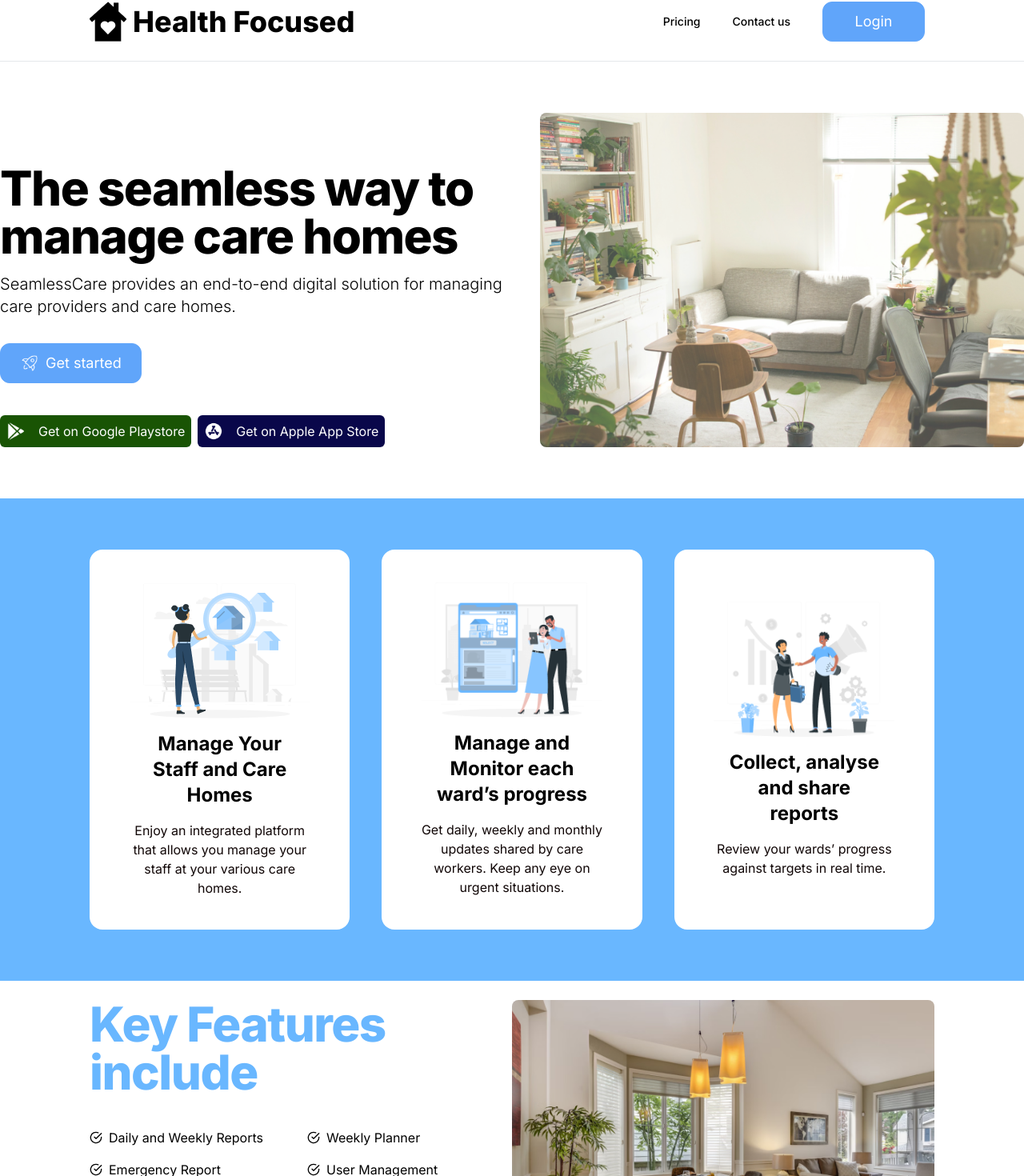
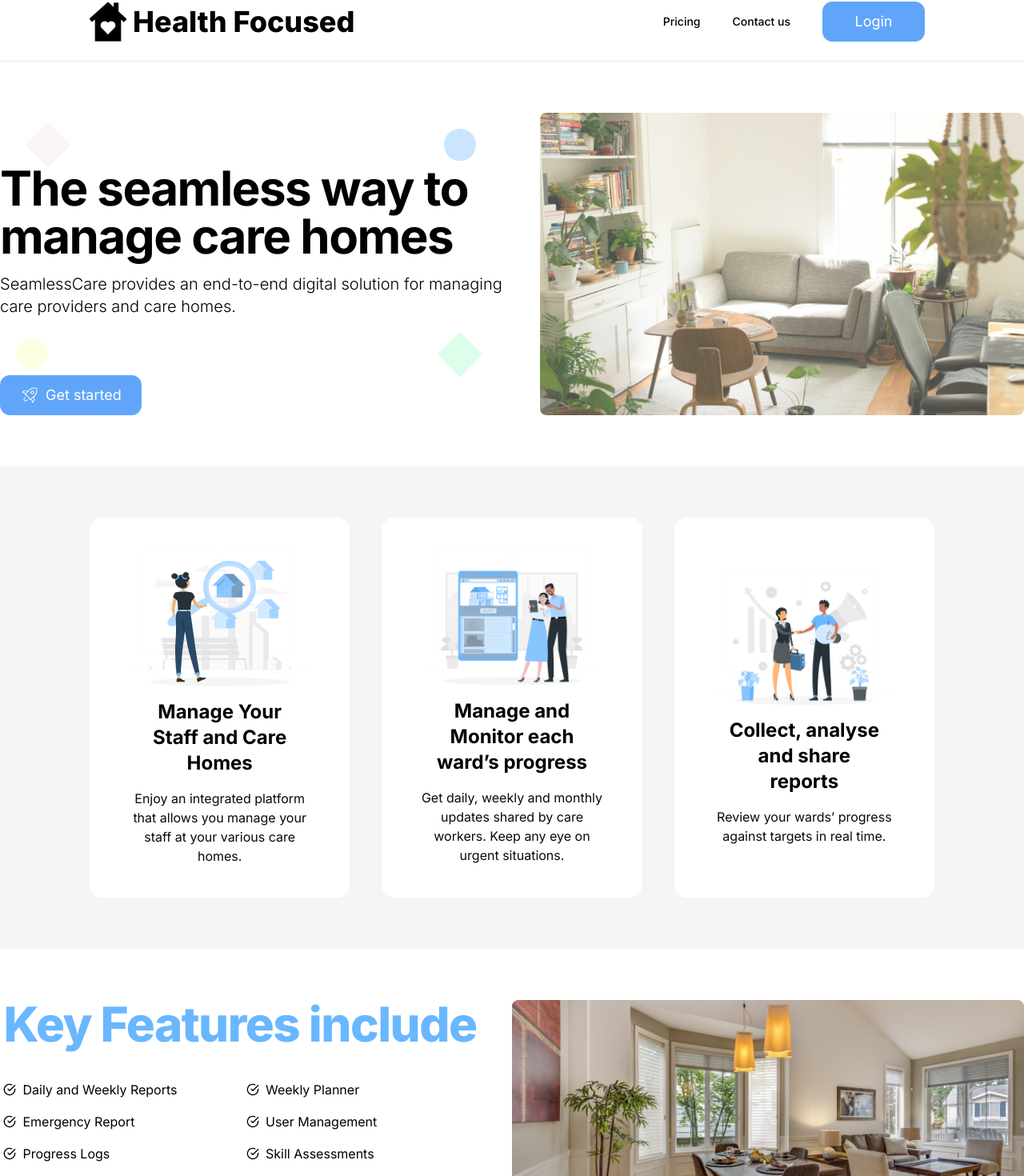
Before and after one commit to Dekatron322/health-focused, a Next.js app: page / in a window 1280 px wide. Shown: the part 22-1492 px from the top of the page at 80% size. Built offline with nearby package versions, Linux system fonts and the light colour scheme.

Commit message:
home page

```diff
--- a/app/page.tsx
+++ b/app/page.tsx
@@ -29,30 +29,36 @@
       <section className="">
         <Navbar />
         <div className="mx-auto flex max-w-screen-xl justify-between max-md:flex-col-reverse md:gap-10   md:py-8  lg:py-16">
-          <div className="mx-auto place-self-center max-md:px-3">
-            <h1 className="mb-4 mt-16 max-w-2xl text-4xl font-extrabold leading-none tracking-tight dark:text-[red] md:text-5xl xl:text-6xl">
+          <div className="relative mx-auto place-self-center max-md:px-3">
+            <h1 className="mb-4 mt-16 max-w-2xl text-4xl font-bold leading-none tracking-tight dark:text-[red] md:text-5xl xl:text-6xl">
               The seamless way to manage care homes
             </h1>
-            <p className="mb-6 max-w-2xl font-light  md:text-base lg:mb-8 lg:text-xl">
+            <p className="mb-6 max-w-2xl font-light md:text-base lg:mb-8 lg:text-xl">
               SeamlessCare provides an end-to-end digital solution for managing care providers and care homes.
             </p>
-            <Button href="/signin" className="mr-3 gap-2">
-              <Image className="max-md:hidden" src="/hugeicons_start-up-02.png" width={24} height={24} alt="smup" />
+            <Button href="/signin" className=" mt-10 gap-2">
+              <Image src="/hugeicons_start-up-02.png" width={24} height={24} alt="smup" />
               Get started
             </Button>
-            <div className="mt-10 flex gap-2 max-md:mb-4">
-              <div className="flex flex-row gap-4 rounded-md bg-[#195404] p-2">
-                <Image className="" src="/ion_logo-google-playstore.png" width={24} height={24} alt="smup" />
-                <Link className="text-[#ffffff]" href="/signin">
-                  Get on Google Playstore
-                </Link>
-              </div>
-              <div className="flex flex-row gap-4 rounded-md bg-[#09074A] p-2">
-                <Image className="" src="/mingcute_appstore-fill.png" width={24} height={24} alt="smup" />
-                <Link className="text-[#ffffff]" href="/signin">
-                  Get on Apple App Store
-                </Link>
-              </div>
+
+            {/* Small Shapes in the background */}
+            <div className="absolute left-0 top-0 -z-10 h-full w-full">
+              {/* Circle shape */}
+              <div
+                className="absolute left-10 top-5 h-10 w-10  bg-[#FCF4F4]"
+                style={{ transform: "rotate(45deg)" }}
+              ></div>
+              <div
+                className="absolute right-10 top-5 h-10 w-10 rounded-full bg-[#CAE5FE] "
+                style={{ transform: "rotate(45deg)" }}
+              ></div>
+              {/* Triangle shape */}
+              <div
+                className="absolute bottom-14 right-10 h-10 w-10   bg-[#DCFEEA] "
+                style={{ transform: "rotate(45deg)" }}
+              ></div>
+              {/* Square shape */}
+              <div className="absolute bottom-14 left-5 h-10 w-10 rounded-full bg-[#FDFFE2]"></div>
             </div>
           </div>
           <div
@@ -65,17 +71,17 @@
             }}
           ></div>
         </div>
-        <div className="paddings bg-[#69B7FF] ">
+        <div className="paddings bg-[#F5F5F5]">
           <div className="grid gap-10 py-10 md:grid-cols-3">
             <div className="flex w-full flex-col items-center justify-center rounded-2xl bg-[#ffffff] p-10">
-              <Image className="max-md:hidden" src="/Frame11.png" width={225.8} height={170.51} alt="smup" />
+              <Image src="/Frame11.png" width={225.8} height={170.51} alt="smup" />
               <p className="my-4 px-6 text-center text-2xl font-bold text-black">Manage Your Staff and Care Homes</p>
               <p className=" text-center  text-[#100606]">
                 Enjoy an integrated platform that allows you manage your staff at your various care homes.{" "}
               </p>
             </div>
             <div className="flex w-full flex-col items-center justify-center rounded-2xl bg-[#ffffff] p-10">
-              <Image className="max-md:hidden" src="/Frame12.png" width={225.8} height={170.51} alt="smup" />
+              <Image src="/Frame12.png" width={225.8} height={170.51} alt="smup" />
               <p className="my-4 px-6 text-center text-2xl font-bold text-black">
                 Manage and Monitor each ward’s progress
               </p>
@@ -84,19 +90,18 @@
               </p>
             </div>
             <div className="flex w-full flex-col items-center justify-center rounded-2xl bg-[#ffffff] p-10">
-              <Image className="max-md:hidden" src="/Frame13.png" width={225.8} height={170.51} alt="smup" />
+              <Image src="/Frame13.png" width={225.8} height={170.51} alt="smup" />
               <p className="my-4 px-6 text-center text-2xl font-bold text-black">Collect, analyse and share reports</p>
               <p className=" text-center  text-[#100606]">Review your wards’ progress against targets in real time.</p>
             </div>
           </div>
         </div>
 
-        <div className="paddings  flex w-full max-w-screen-xl justify-between    max-md:flex-col  ">
-          <div className="place-self-center md:basis-1/2">
+        <div className="mx-auto flex max-w-screen-xl justify-between max-md:flex-col-reverse md:gap-10   md:py-8  lg:py-16">
+          <div className="relative mx-auto place-self-center max-md:px-3">
             <h1 className="mb-4 max-w-2xl   text-4xl font-extrabold leading-none tracking-tight text-[#69B7FF] max-md:whitespace-nowrap  md:text-5xl xl:text-6xl">
               Key Features include
             </h1>
-
             <div className="mt-10 grid justify-between gap-4 md:grid-cols-2">
               <div>
                 <div className="flex items-center gap-2 pb-4">
@@ -145,7 +150,7 @@
             </div>
           </div>
           <div
-            className="flex justify-end rounded-lg max-md:h-72 md:basis-1/2"
+            className=" rounded-lg max-md:h-72 max-sm:hidden md:basis-1/2"
             style={{
               backgroundImage: 'url("/images/image2.png")',
               backgroundSize: "cover",
@@ -167,7 +172,7 @@
           </div>
         </div>
       </section>
-      <Footer />
+      {/* <Footer /> */}
     </>
   )
 }
```
